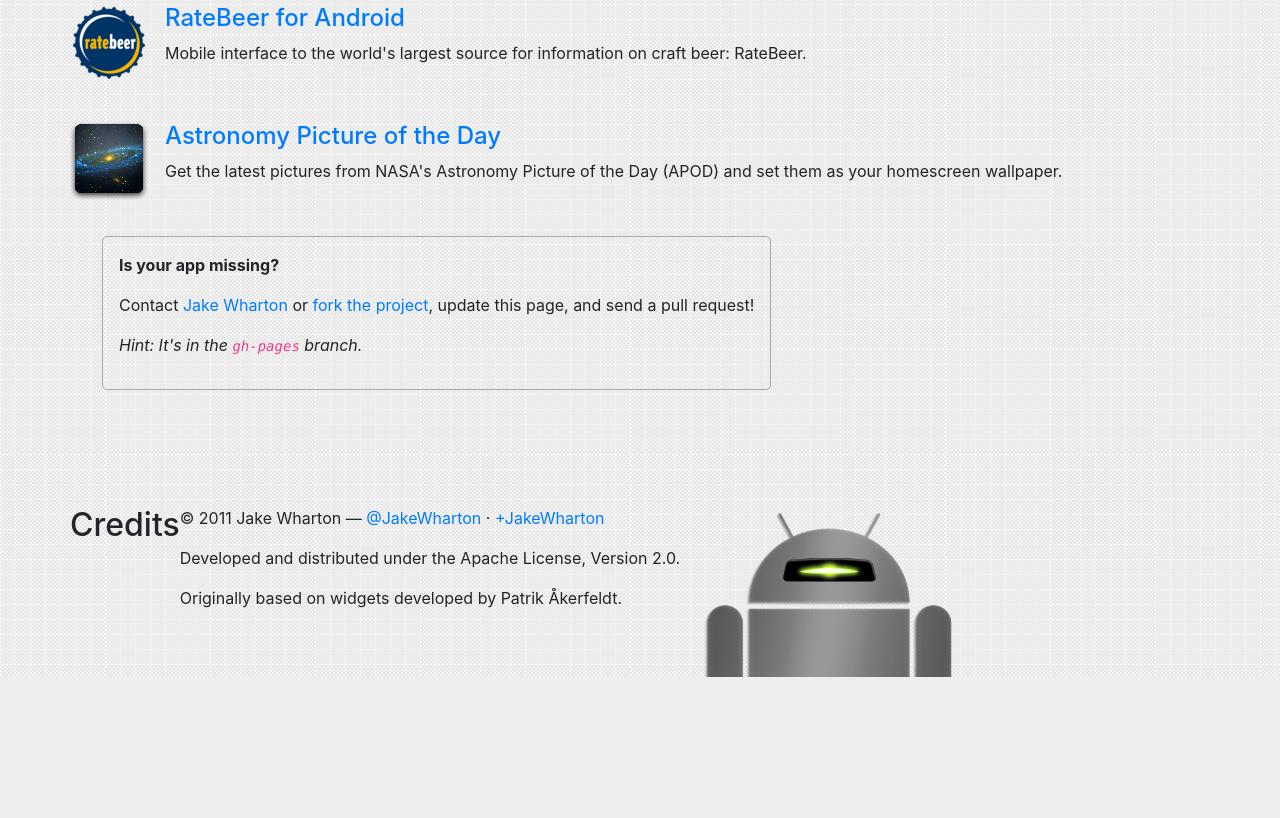
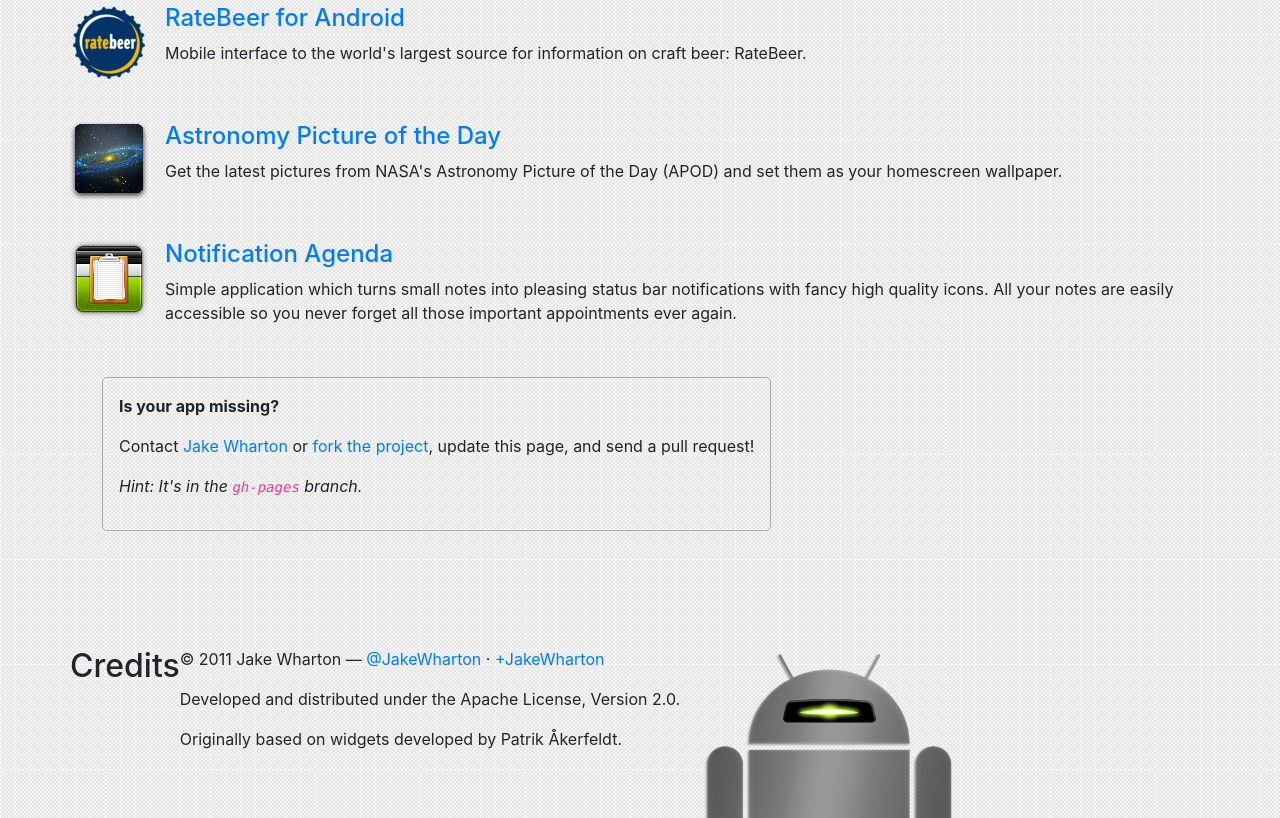
Before and after one commit to JakeWharton/ViewPagerIndicator, a plain HTML site: page index.html in a window 1280 px wide. Shown: the part 3746-4564 px from the top of the page. Before the commit the page ends 4423 px from the top, so only its background shows below. Drawn offline with nearby package versions, Linux system fonts and the light colour scheme.

Commit message:
Add Notification Agenda as implementation of title-style VPI

```diff
--- a/index.html
+++ b/index.html
@@ -307,6 +307,13 @@ titleIndicator.setOnPageChangeListener(mPageChangeListener);</pre>
 								<p>Get the latest pictures from NASA's Astronomy Picture of the Day (APOD) and set them as your homescreen wallpaper.</p>
 							</div>
 						</div>
+                        <div class="app">
+							<img class="icon" src="apps/net.ricardoamaral.apps.notificationagenda-logo.png">
+							<div class="desc">
+								<h4><a href="https://market.android.com/details?id=net.ricardoamaral.apps.notificationagenda">Notification Agenda</a></h4>
+								<p>Simple application which turns small notes into pleasing status bar notifications with fancy high quality icons. All your notes are easily accessible so you never forget all those important appointments ever again.</p>
+							</div>
+						</div>
 					</div>
 					<div class="span4">
 						<div id="missing">
```
Also changed, not shown: apps/net.ricardoamaral.apps.notificationagenda-logo.png (added).
